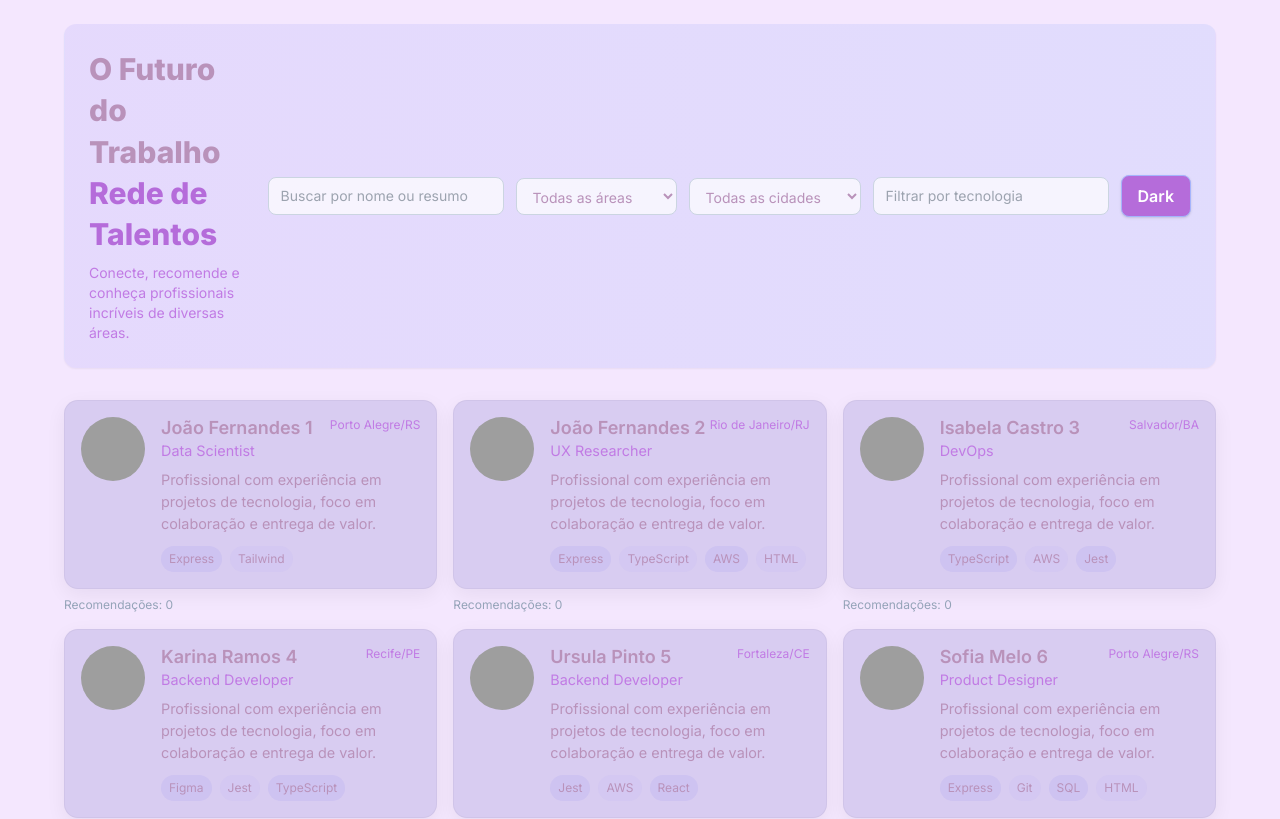
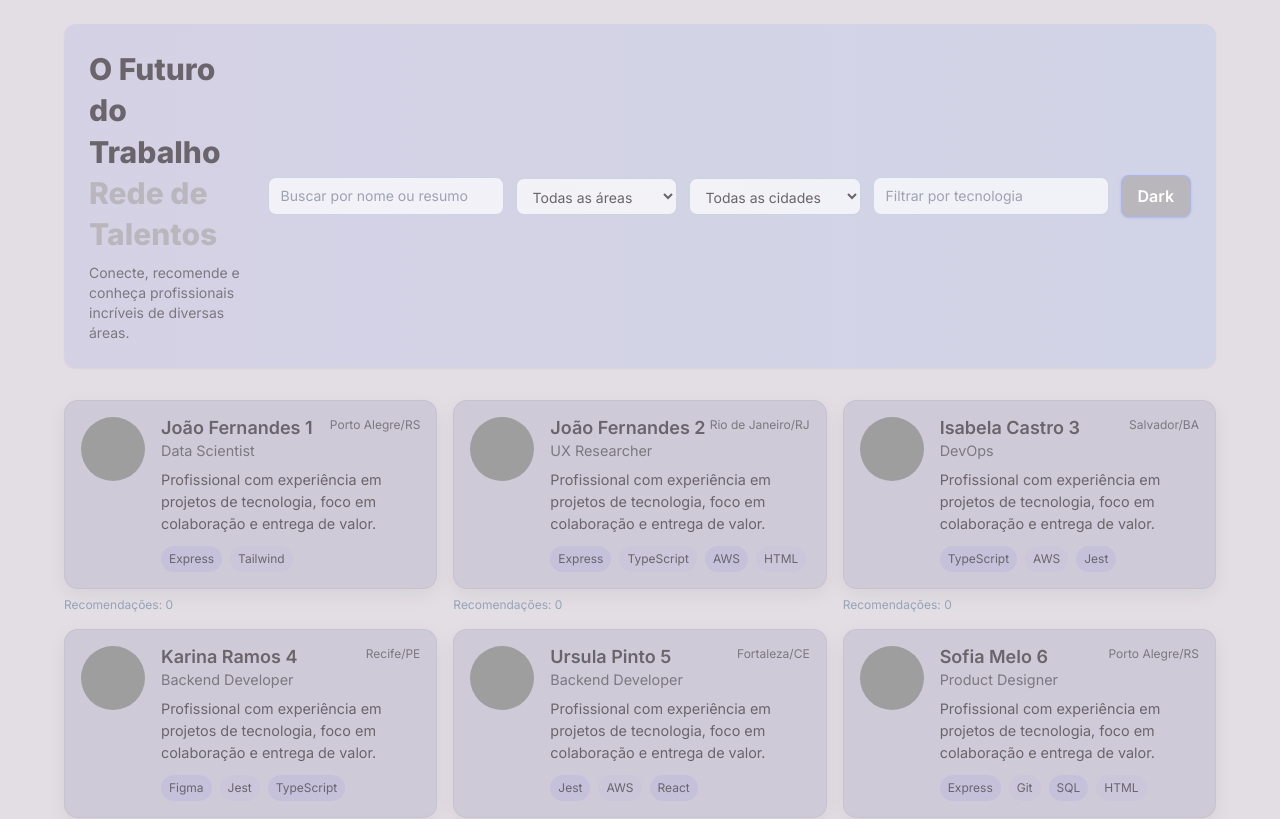
Before and after one commit to marciellejanguas/gs-webdev-2sem, a React (Vite) app: page / in a window 1280 px wide. Shown: the top 819 px of the page. Built offline with nearby package versions, Linux system fonts and the light colour scheme; grey boxes are pictures that could not be loaded.

Commit message:
ajuste cores light mode

```diff
--- a/src/index.css
+++ b/src/index.css
@@ -3,11 +3,11 @@
 @tailwind utilities;
 
 :root {
-  --bg: #f4e7fe;
-  --card: #d8ccf1;
+  --bg: #e2dee4;
+  --card: #cfcad8;
   --muted: #0d2350;
-  --text: #b992ba;
-  --accent: #b56cda;
+  --text: #6a656b;
+  --accent: #bab7bc;
   --glass: rgba(255, 255, 255, 0.6);
 }
 
@@ -16,7 +16,7 @@
   --card: #07172a;
   --muted: #ffffff;
   --text: #a39898;
-  --accent: #2e0f65;
+  --accent: #9d94ad;
   --glass: rgba(255, 255, 255, 0.04);
 }
 
@@ -35,7 +35,7 @@ body {
   box-shadow: 0 6px 20px rgba(14, 22, 34, 0.06);
   transition: transform 0.18s cubic-bezier(0.2, 0.9, 0.2, 1), box-shadow 0.18s;
   border: 1px solid rgba(15, 23, 42, 0.04);
-  overflow:scroll;
+  overflow-y:auto;
 }
 .card:hover {
   transform: translateY(-6px);
@@ -54,11 +54,11 @@ body {
   font-size: 12px;
   padding: 4px 8px;
   border-radius: 999px;
-  background: rgba(15, 23, 42, 0.04);
+  background: rgba(126, 146, 193, 0.04);
 }
 
 .btn-accent {
-  background: linear-gradient(90deg, #b56cda, #4f46e5);
+  background: linear-gradient(90deg, #cec0d5, #4f46e5);
   color: white;
   padding: 8px 12px;
   border-radius: 10px;
@@ -71,13 +71,13 @@ body {
 }
 
 .modal-backdrop {
-  background: linear-gradient(180deg,rgba(2, 6, 23, 0.45),rgba(2, 6, 23, 0.6));
+  background: linear-gradient(180deg,rgba(8, 40, 183, 0.45),rgba(2, 6, 23, 0.6));
   max-height: 90vh;
   overflow: auto;
 }
 
 .muted {
-  color: #c17be4;
+  color: #7c787e;
 }
 .small {
   font-size: 0.9rem;
```
